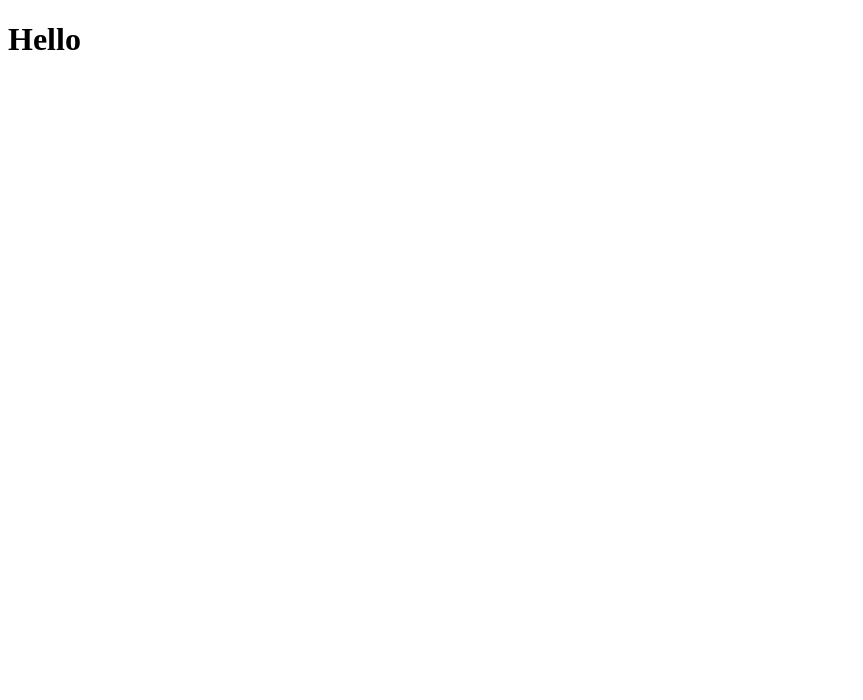
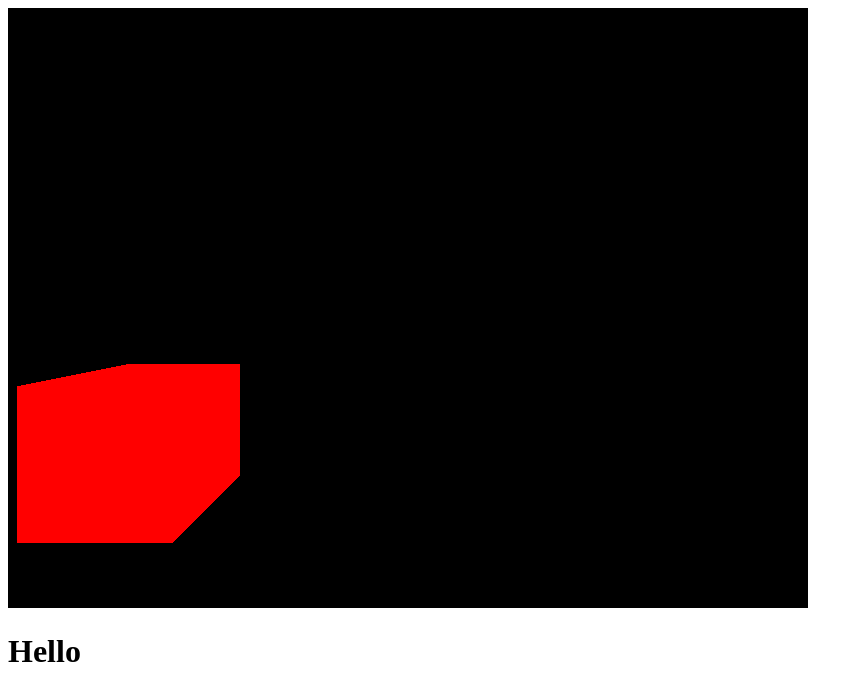
Before and after one commit to arpittyagi102/Learning-Three-js, a plain HTML site: page index.html in a window 1280 px wide. Shown: the whole page, without its empty margins (0-863 px from the left). Drawn offline with Linux system fonts and the light colour scheme.

Commit message:
rendered a red cube

```diff
--- a/index.html
+++ b/index.html
@@ -6,6 +6,7 @@
     <title>Basic Scene</title>
 </head>
 <body>
+  <canvas class="webgl"></canvas>
   <script type="module" src="./three.min.js"></script>
   <script type="module" src="./script.js"></script>
   <h1>Hello</h1>
--- a/script.js
+++ b/script.js
@@ -1 +1,84 @@
-console.log(THREE);
+/*  We need 4 elements to get started
+*   -   A scene that will contain objects
+*   -   Some objects
+*   -   A camera
+*   -   A renderer
+*/
+
+/*******        Scene       ********/
+//  Like a container
+//  We put objects, models, lights, etc. in it
+//  At some point we ask Three.js to render that scene
+const scene = new THREE.Scene();
+
+/*******        Objects       ********
+*   Can be many things
+*  -   Primitive geometries
+*  -   imported models
+*  -   Particles
+*  -   Lights
+*  -   Etc.
+*/
+
+/*******        Primitive geometries       ********/
+// We need to create a Mesh : combination of geometry and a material
+const geometry = new THREE.BoxGeometry(1, 1, 1);
+const material = new THREE.MeshBasicMaterial({ color: 0xff0000 })
+
+const mesh = new THREE.Mesh(geometry, material);
+
+scene.add(mesh);
+
+/*******        Camera       ********
+*   -   Not visible
+*   -   Serve as point of view when doing a render
+*   -   Can have multiple and switch between them
+*   -   Different types
+*   -   We are going to use "PerspectiveCamera"
+*/
+
+// It needs two parameters
+
+/***   1. The field of View
+    ->  Vertical vision angle
+    ->  In degrees
+    ->  Also called fov
+    -> for this exercise we will use a 75 degrees angle
+*/
+
+/***   2. The Aspect Ratio
+    The width of the render divided by the height of the render,
+    We can decide on a size now, Create a sizes object containing
+    temporary values.
+*/
+const sizes = {
+    width: 800,
+    height: 600
+}
+
+
+const camera = new THREE.PerspectiveCamera(75, sizes.width / sizes.height);
+camera.position.z = 3
+camera.position.x = 2
+camera.position.y = 1
+scene.add(camera)
+
+/*********         Renderer     **********
+*   -   Render the scene from the camera point of view
+*   -   Result drawn into a canvas
+*   -   A canvas is a HTML element in which you can draw stuff
+*   -   Three.js will use WebGL to draw the render inside this canvas
+*   -   You can create it or you can let Three.js
+*/
+const canvas = document.querySelector('.webgl');
+const renderer = new THREE.WebGLRenderer({
+    canvas: canvas
+})
+
+// Use the setSize method to update the size of the renderer
+renderer.setSize(sizes.width, sizes.height)
+
+// Call the render() method on the renderer with scene and the camera as parameters
+renderer.render(scene, camera);
+
+// Move the camera backward to view the cube
```
